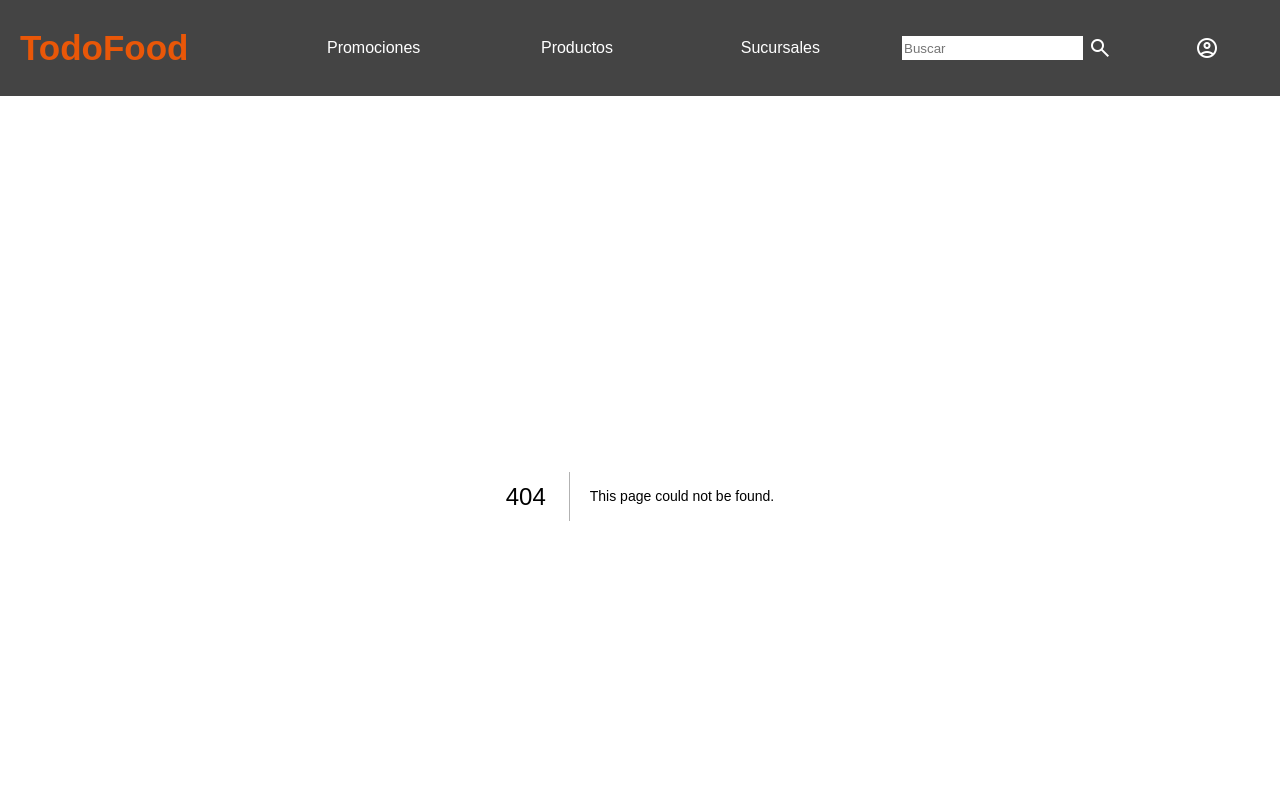
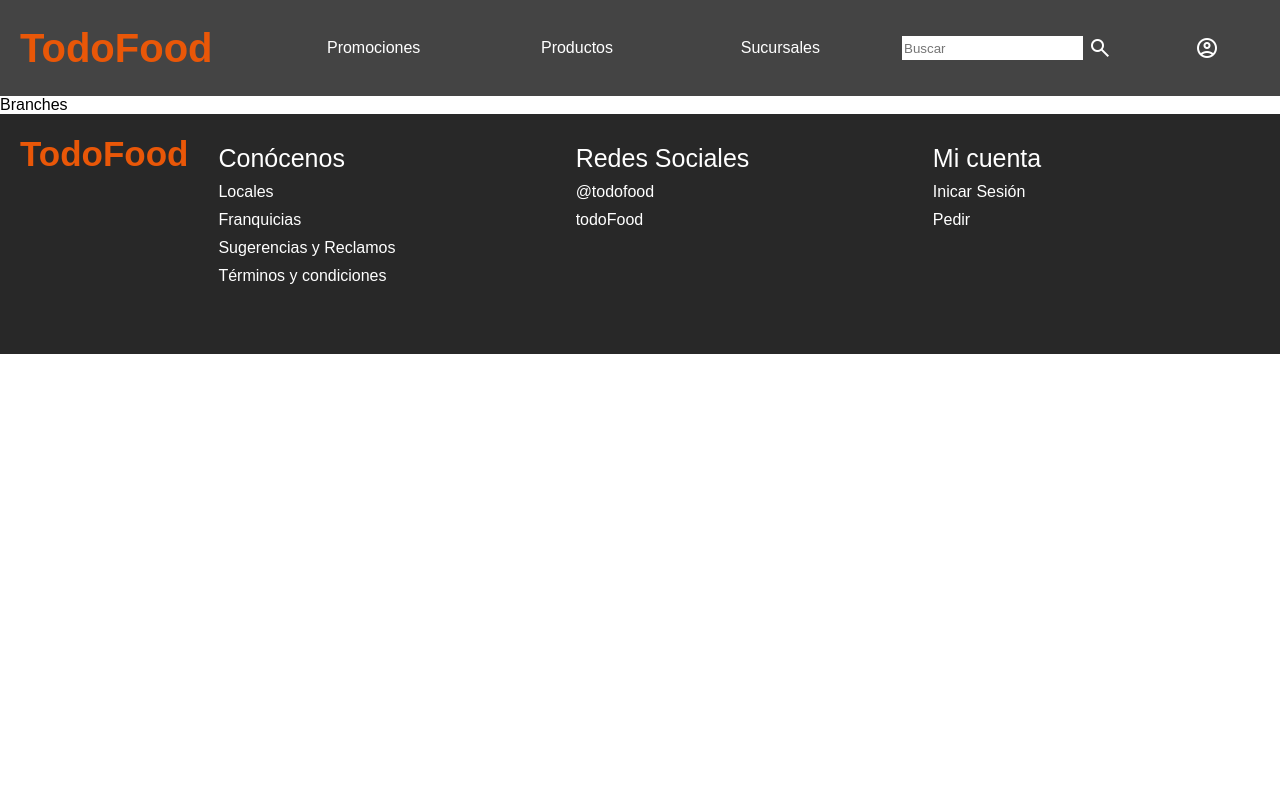
Before and after one commit to maurogarzia/FrontEndTodoFoodWithNext.js, a Next.js app in the folder frontendtodofood/: page /branches in a window 1280 px wide. Before the commit this address had no page. Shown: the top 800 px of the page. Built offline with nearby package versions, Linux system fonts and the light colour scheme.

Commit message:
feat: Add branches/, products/,profile/ and promotions/

```diff
--- /dev/null
+++ b/frontendtodofood/app/branches/page.tsx
@@ -0,0 +1,9 @@
+
+
+function Branches() {
+    return (
+        <div>Branches</div>
+    )
+}
+
+export default Branches
--- a/frontendtodofood/components/Header/Header.module.css
+++ b/frontendtodofood/components/Header/Header.module.css
@@ -9,13 +9,14 @@
     overflow-x: hidden;
     z-index: 3;
 }
-.containerPrincipal h1{
+.title{
     padding: 10px;
-    font-size: 35px;
+    font-size: 20px;
     color: #E95708;
     font-weight: bolder;
     width: 20%;
     cursor: pointer;
+    text-decoration: none;
 }
 .items{
     display: flex;
@@ -23,12 +24,14 @@
     width: 50%;
 
 }
-.items p{
+.item{
     width: 100%;
     text-align: center;
     padding: 5px;
+    color: white;
+    text-decoration: none;
 }
-.items p:hover{
+.item:hover{
     background-color: #737373;
     cursor: pointer;
 }
--- a/frontendtodofood/components/Header/Header.tsx
+++ b/frontendtodofood/components/Header/Header.tsx
@@ -2,6 +2,8 @@
 import { useState } from 'react'
 import style from './Header.module.css'
 import ItemsResponsive from './HeaderComponents/ItemsResponsive/ItemsResponsive'
+import Link from 'next/link'
+import { Routes } from '@/routes/routes'
 
 
 function Header() {
@@ -11,11 +13,12 @@ function Header() {
     return (
         <div>
             <div className={style.containerPrincipal}>
-                <h1>TodoFood</h1>
+                <Link className={style.title} href={Routes.HOME}><h1>TodoFood</h1></Link>
                 <div className={style.items}>
-                    <p>Promociones</p>
-                    <p>Productos</p>
-                    <p>Sucursales</p>
+                    <Link className={style.item} href={Routes.PROMOTIONS}>Promociones</Link>
+                    <Link className={style.item} href={Routes.PRODUCTS}>Productos</Link>
+                    <Link className={style.item} href={Routes.SUCURSALES}>Sucursales</Link>
+
                 </div>
 
                 <div className={style.search}>
--- /dev/null
+++ b/frontendtodofood/routes/routes.ts
@@ -0,0 +1,7 @@
+export const Routes = {
+    HOME : '/',
+    PRODUCTS: '/products',
+    PROMOTIONS: '/promotions',
+    PROFILE: '/profile',
+    SUCURSALES: '/branches'
+}
```
Also changed, not shown: frontendtodofood/app/products/page.tsx (added, +9 -0 lines), frontendtodofood/app/profile/page.tsx (added, +9 -0 lines), frontendtodofood/app/promotions/page.tsx (added, +9 -0 lines).
